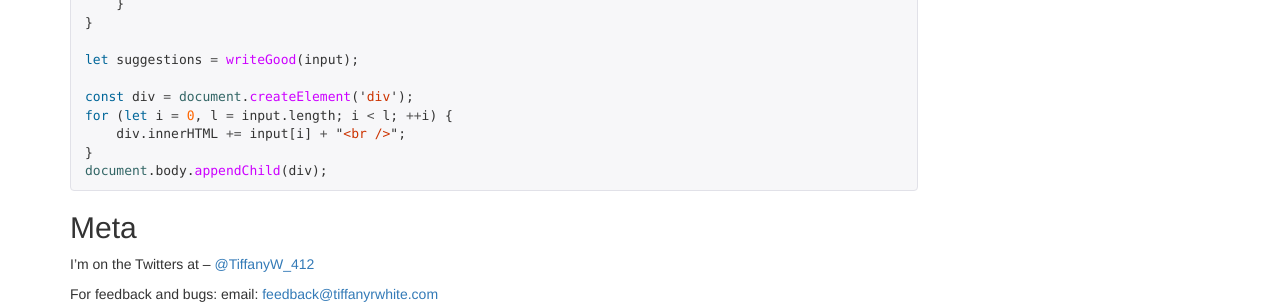
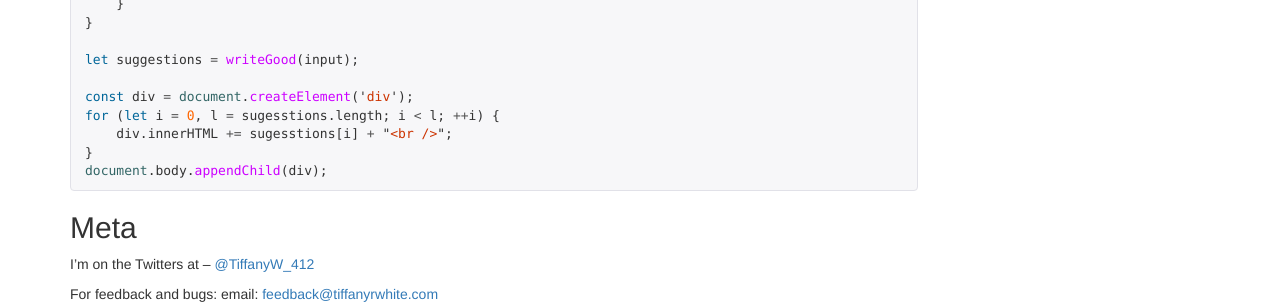
Before and after one commit to twhite96/chys-docs, a Jekyll site: the page built from index.md, in a window 1280 px wide. Shown: the part 1579-1883 px from the top of the page. Built offline with Jekyll 4.4.1, drawn with Linux system fonts in a browser that asks for light colours; nearby versions of some CDN libraries; comment, search, counter and statistics services are not loaded; our own code applies the rules of GitHub Pages for plain Markdown files.

Commit message:
Updates write-good snippets

````diff
--- a/index.md
+++ b/index.md
@@ -69,8 +69,8 @@ for (let i = 0, l = inputs.length; i < l; ++i) {
 let suggestions = writeGood(input);
 
 const div = document.createElement('div');
-for (let i = 0, l = input.length; i < l; ++i) {
-    div.innerHTML += input[i] + "<br />";
+for (let i = 0, l = sugesstions.length; i < l; ++i) {
+    div.innerHTML += sugesstions[i] + "<br />";
 }
 document.body.appendChild(div);
 ```
````
